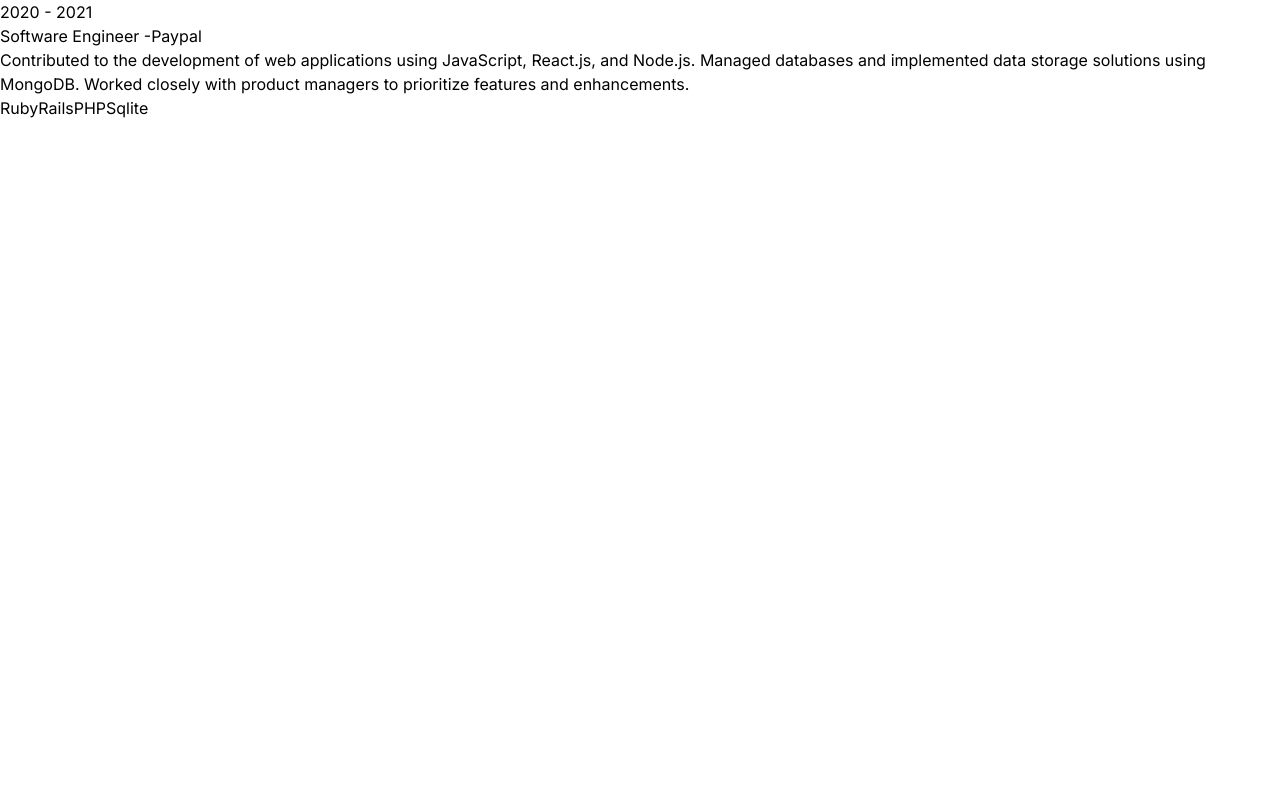
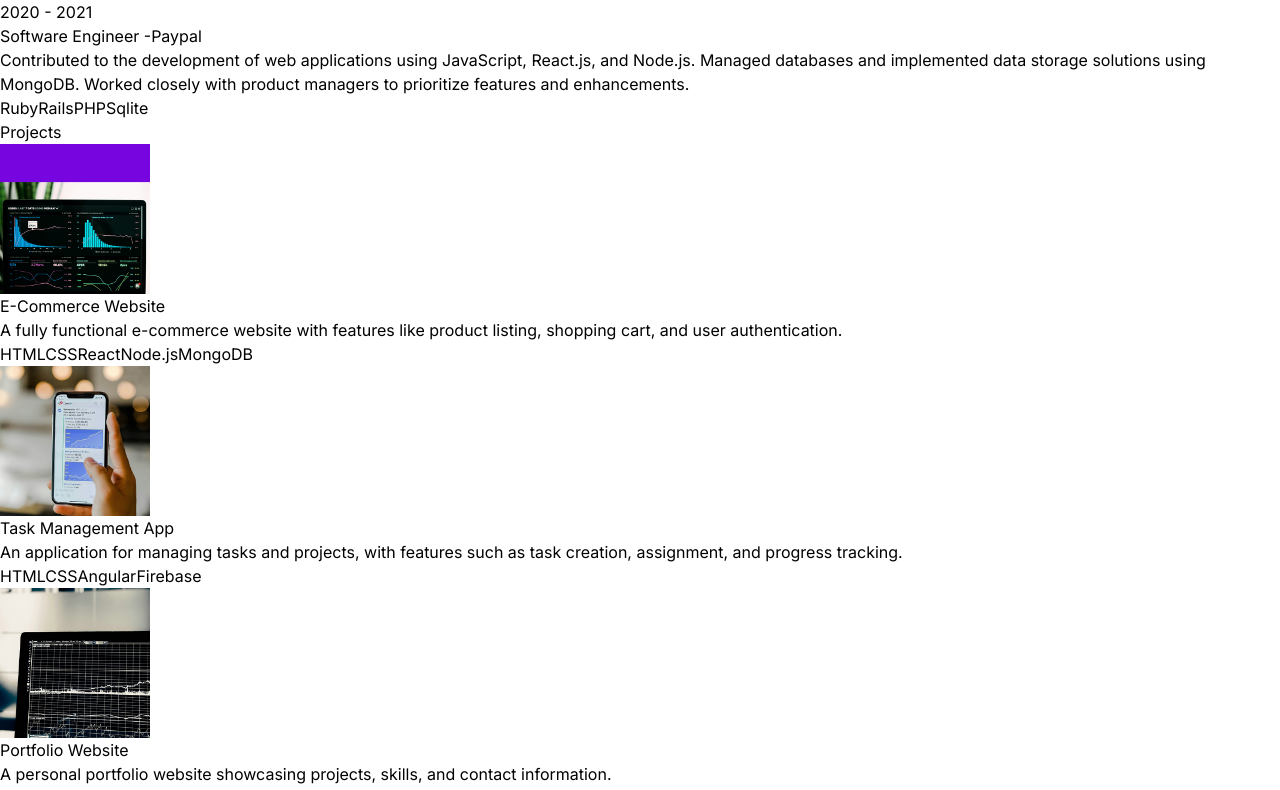
Before and after one commit to KChathuranga/kavindu-chathuranga, a React (Vite) app: page / in a window 1280 px wide. Shown: the part 1886-2676 px from the top of the page. Before the commit the page ends 2006 px from the top, so only its background shows below. Built offline with nearby package versions, Linux system fonts and the light colour scheme.

Commit message:
Project section

```diff
--- a/src/App.jsx
+++ b/src/App.jsx
@@ -2,6 +2,7 @@
 import Experience from "./components/Experience";
 import Hero from "./components/Hero";
 import Navbar from "./components/Navbar";
+import Projects from "./components/Projects";
 import Technologies from "./components/Technologies";
 
 
@@ -28,6 +29,7 @@
         <About />
         <Technologies />
         <Experience />
+        <Projects />
       </div>
     </div>
   )
--- /dev/null
+++ b/src/components/Projects.jsx
@@ -0,0 +1,33 @@
+import {PROJECTS}  from "../constants";
+
+const Projects = () => {
+  return (
+    <div className="border-b border-neutral-900 pb-4">
+      <h1 className="my-20 text-center text-4xl">Projects</h1>
+      <div className="">
+        {PROJECTS.map((project, index) =>(
+            <div key={index} className="mb-8 flex flex-wrap lg:justify-center">
+                <div className="w-full lg:w-1/4">
+                    <img
+                        src={project.image}
+                        width={150}
+                        height={150}
+                        alt={project.title}
+                        className="mb-6 rounded"
+                    />
+                </div>
+                <div className="w-full max-w-xl lg:w-3/4">
+                    <h6 className="mb-2 font-semibold">{project.title}</h6>
+                    <p className="mb-4 text-neutral-400">{project.description}</p>
+                    {project.technologies.map((tech, index) => (
+                        <span key={index} className="mr-2 rounded bg-neutral-900 px-2 py-1 text-sm font-medium text-purple-900">{tech}</span>
+                    ))}
+                </div>
+            </div>
+        ))}
+      </div>
+    </div>
+  )
+}
+
+export default Projects
```
